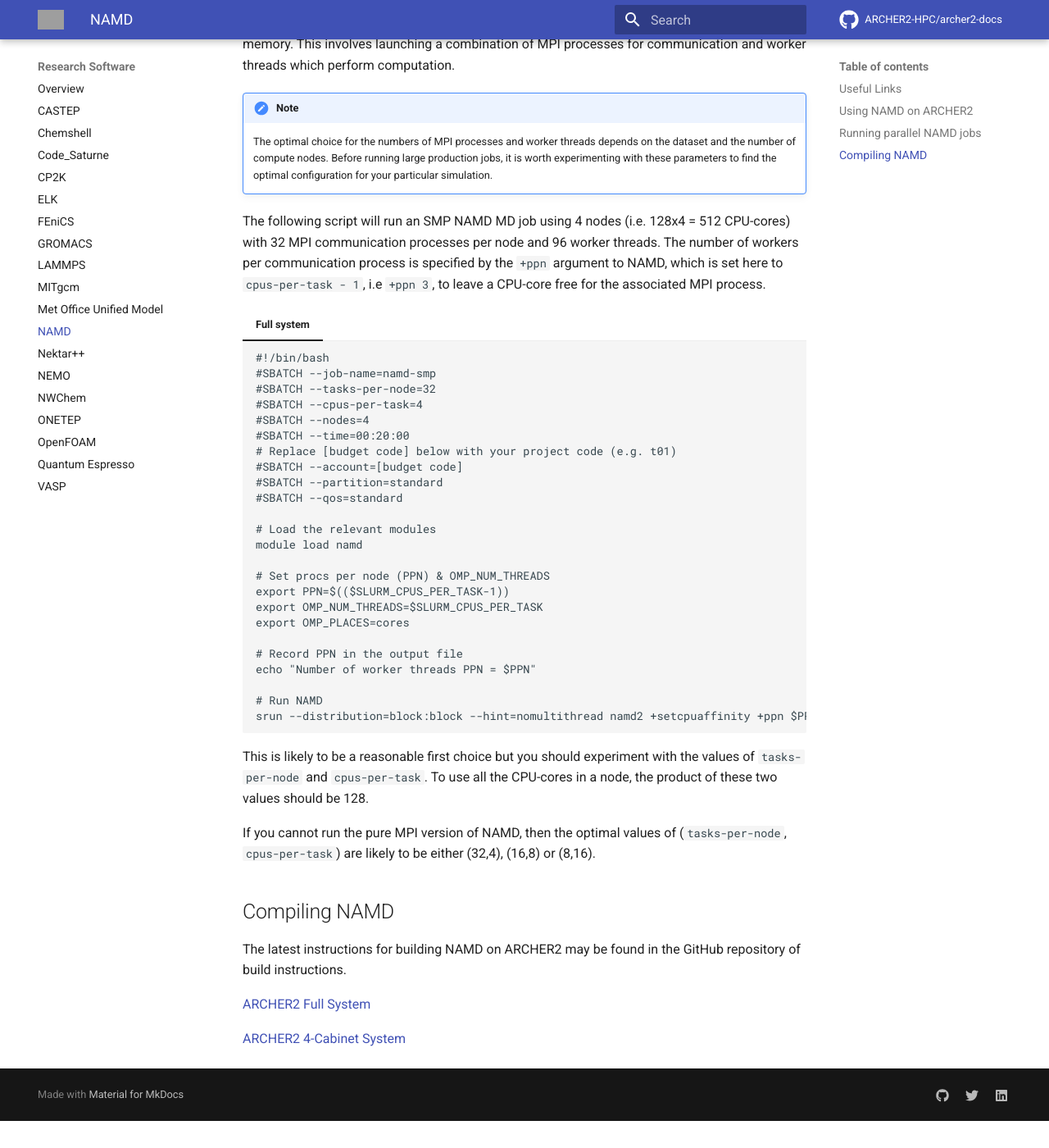
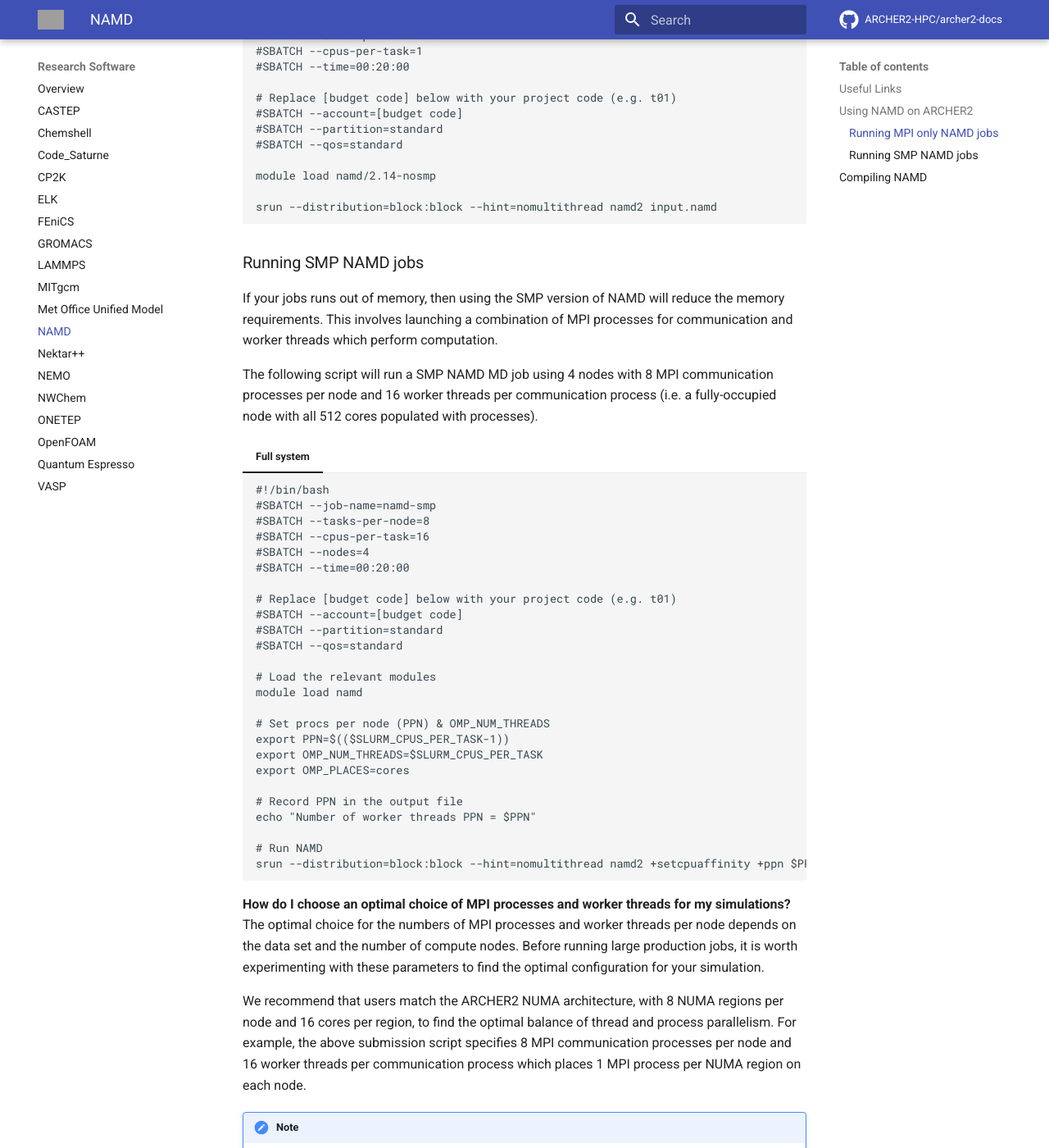
Before and after one commit to ARCHER2-HPC/archer2-docs, an MkDocs documentation site: the page built from docs/research-software/namd/namd.md, in a window 1280 px wide and 1400 px high, scrolled down 1332 px. Shown: the whole window at 82% size. Built offline with MkDocs 1.6.1 and Material for MkDocs 9.7.7, drawn with Linux system fonts in a browser that asks for light colours; comment, search, counter and statistics services are not loaded; before the commit the page ends 2699 px from its top, so only the background shows below that; some of the changed text lies outside the part shown; grey boxes are pictures that could not be loaded.

Commit message:
Updates the advice for running NAMD

````diff
--- a/docs/research-software/namd/namd.md
+++ b/docs/research-software/namd/namd.md
@@ -14,19 +14,34 @@
   - [NAMD Tutorials](https://www.ks.uiuc.edu/Training/Tutorials/#namd)
 
 ## Using NAMD on ARCHER2
+!!! note
+    Our optimisation advice is based on the ARCHER2 4-cabinet preview
+    system with the same node architecture as the current ARCHER2 service
+    but a total of 1,024 compute nodes.
 
 NAMD is freely available to all ARCHER2 users.
 
-## Running parallel NAMD jobs
+```
+------------------- /work/y07/shared/archer2-lmod/apps/core --------------------
+   namd/2.14-nosmp    namd/2.14 (D)
+```
 
-!!! note
-    The simplest approach, and the one that is likely to give the
-    best performance, is to use the pure MPI version of NAMD
-    (i.e. _nosmp_ mode) which involves loading a non-default NAMD
-    module.
+ARCHER2 has two versions of NAMD available: no-SMP (```namd/2.14-nosmp```)
+or SMP (```namd/2.14```). The SMP (Shared Memory Parallelism) build of NAMD
+introduces threaded parallelism to address memory limitations. The no-SMP
+build will typically provide the best performance but most users will require
+SMP in order to cope with high memory requirements.
+
+
+### Running MPI only NAMD jobs
+
+Using no-SMP NAMD will run jobs with only MPI processes and will not introduce
+additional threaded parallelism. This is the simplest approach to running
+NAMD jobs and is likely to give the best performance unless simulations
+are limited by high memory requirements.
 
 The following script will run a pure MPI NAMD MD job using 4 nodes (i.e.
-128x4 = 512 CPU-cores).
+128x4 = 512 MPI parallel processes).
 
 === "Full system"
     ```
@@ -51,33 +66,25 @@
     srun --distribution=block:block --hint=nomultithread namd2 input.namd
     ```
 
-If your jobs runs out of memory, then you can can run the _smp_
-version of NAMD which uses less memory. This involves launching a
-combination of MPI processes for communication and worker threads
-which perform computation.
+### Running SMP NAMD jobs
 
-!!! note
-    The optimal choice for the numbers of MPI processes and worker
-    threads depends on the dataset and the number of compute
-    nodes. Before running large production jobs, it is worth
-    experimenting with these parameters to find the optimal
-    configuration for your particular simulation.
+If your jobs runs out of memory, then using the SMP version of NAMD will
+reduce the memory requirements. This involves launching a combination of
+MPI processes for communication and worker threads which perform computation.
 
-The following script will run an SMP NAMD MD job using 4 nodes (i.e.
-128x4 = 512 CPU-cores) with 32 MPI communication processes per node
-and 96 worker threads. The number of workers per communication process
-is specified by the `+ppn` argument to NAMD, which is set here to
-`cpus-per-task - 1`, i.e `+ppn 3`, to leave a CPU-core free for the
-associated MPI process.
+The following script will run a SMP NAMD MD job using 4 nodes with 8 MPI
+communication processes per node and 16 worker threads per communication process
+(i.e. a fully-occupied node with all 512 cores populated with processes).
 
 === "Full system"
     ```
     #!/bin/bash
     #SBATCH --job-name=namd-smp
-    #SBATCH --tasks-per-node=32
-    #SBATCH --cpus-per-task=4
+    #SBATCH --tasks-per-node=8
+    #SBATCH --cpus-per-task=16
     #SBATCH --nodes=4
     #SBATCH --time=00:20:00
+
     # Replace [budget code] below with your project code (e.g. t01)
     #SBATCH --account=[budget code]
     #SBATCH --partition=standard
@@ -98,14 +105,33 @@
     srun --distribution=block:block --hint=nomultithread namd2 +setcpuaffinity +ppn $PPN input.namd
     ```
 
-This is likely to be a reasonable first choice but you should
-experiment with the values of `tasks-per-node` and `cpus-per-task`. To
-use all the CPU-cores in a node, the product of these two values
-should be 128.
+**How do I choose an optimal choice of MPI processes and worker threads for my simulations?**
+The optimal choice for the numbers of MPI processes and worker threads
+per node depends on the data set and the number of compute nodes. Before
+running large production jobs, it is worth experimenting with these parameters
+to find the optimal configuration for your simulation.
 
-If you cannot run the pure MPI version of NAMD, then the optimal
-values of (`tasks-per-node`, `cpus-per-task`) are likely to be either
-(32,4), (16,8) or (8,16).
+We recommend that users match the ARCHER2 NUMA architecture, with 8 NUMA
+regions per node and 16 cores per region, to find the optimal balance of
+thread and process parallelism. For example, the above submission script
+specifies 8 MPI communication processes per node and 16 worker threads per
+communication process which places 1 MPI process per NUMA region on each node.
+
+!!! note
+    To ensure fully occupied nodes with the SMP build of NAMD and match the NUMA
+    region, the optimal values of (`tasks-per-node`, `cpus-per-task`) are likely
+    to be (32,4), (16,8) or (8,16).
+
+
+**How do I choose a value for the +ppn flag?**
+The number of workers per communication process is specified by the +ppn
+argument to NAMD, which is set here to equal cpus-per-task - 1, to leave a
+CPU-core free for the associated MPI process.
+
+We recommend that users reserve a thread per process to improve the scalability.
+Reserving this thread on a many-cores-per-node architecture like ARCHER2 will
+reduce the communication between threads and improve the scalability.
+
 
 ## Compiling NAMD
 
@@ -113,5 +139,3 @@
 the GitHub repository of build instructions.
 
 [ARCHER2 Full System](https://github.com/hpc-uk/build-instructions/blob/main/apps/NAMD/build_namd_2.14_archer2_gcc11_cmpich8.md)
-
-[ARCHER2 4-Cabinet System](https://github.com/hpc-uk/build-instructions/blob/main/apps/NAMD/build_namd_2.14_archer2_gcc10_cmpich8.md)
````
